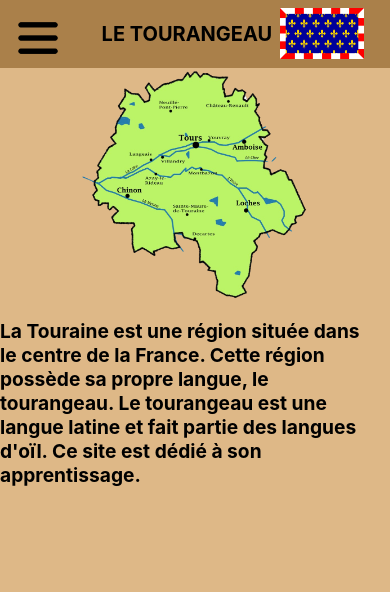
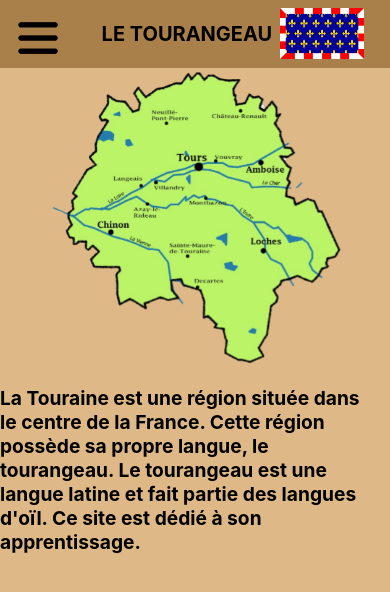
Before and after one commit to ElMala37/tourangeau, a React (Create React App) app: page / in a window 390 px wide. Shown: the top 592 px of the page. Built offline with nearby package versions, Linux system fonts and the light colour scheme.

Commit message:
Presentation

```diff
--- a/src/styles/Accueil.css
+++ b/src/styles/Accueil.css
@@ -92,8 +92,12 @@
     }
 
     .LogoNavMenu{
-      height: 4vh;
+      height: 3vh;
       margin: 2vh;
+    }
+
+    .LogoNavMenu:hover{
+      scale: 1.3;
     }
 
     .NavMenu{
--- a/src/styles/Presentation.css
+++ b/src/styles/Presentation.css
@@ -52,13 +52,13 @@
     }
     .CarteTouraine1 {
         height: auto;
-        width: 70vw;
+        width: 90vw;
     }
 
     .EspaceTexteIntroduction{
         display:flex;
         flex-direction: column;
-        justify-content: left;
+        justify-content: center;
         align-items: center;
         margin-right: 5vw;
     }
```
